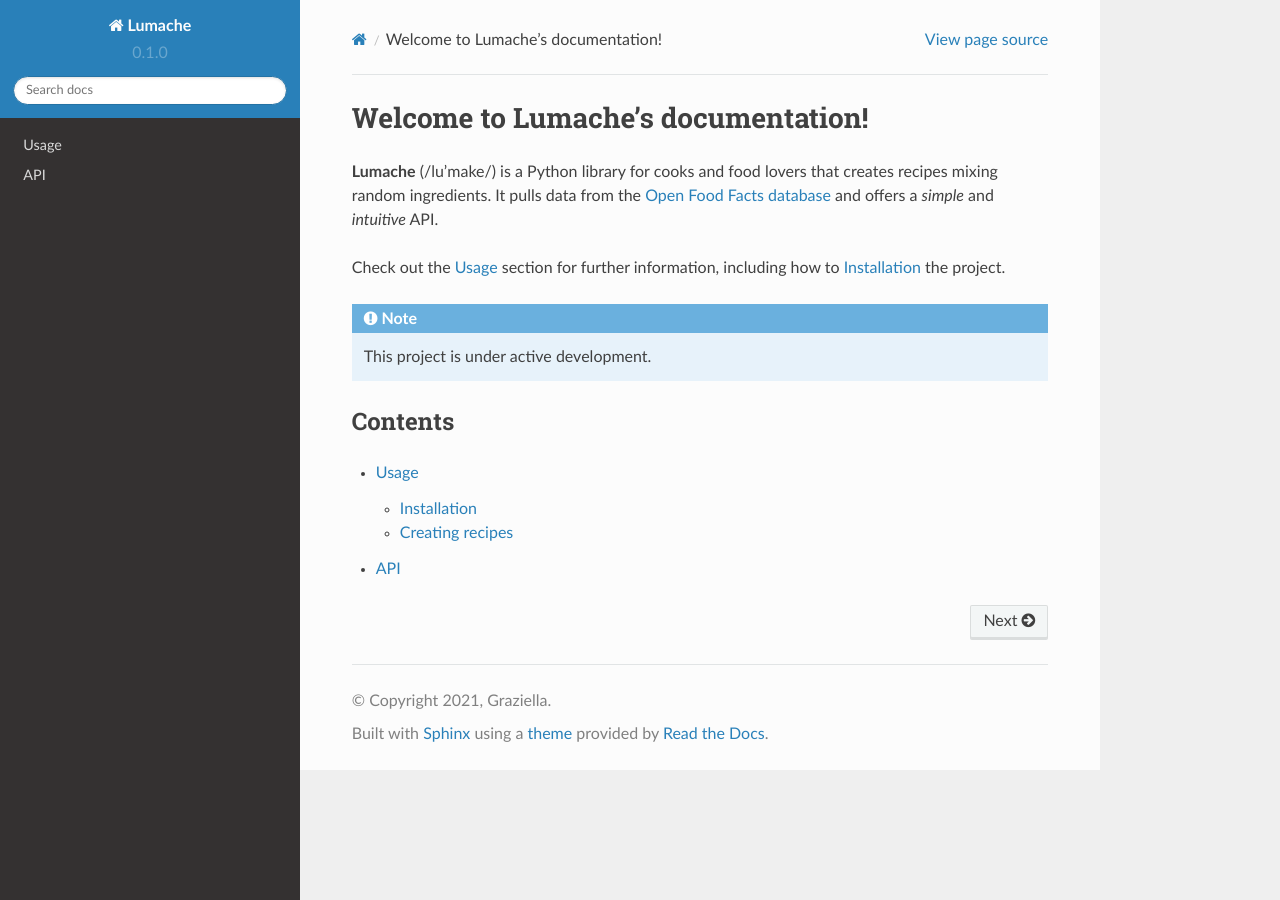
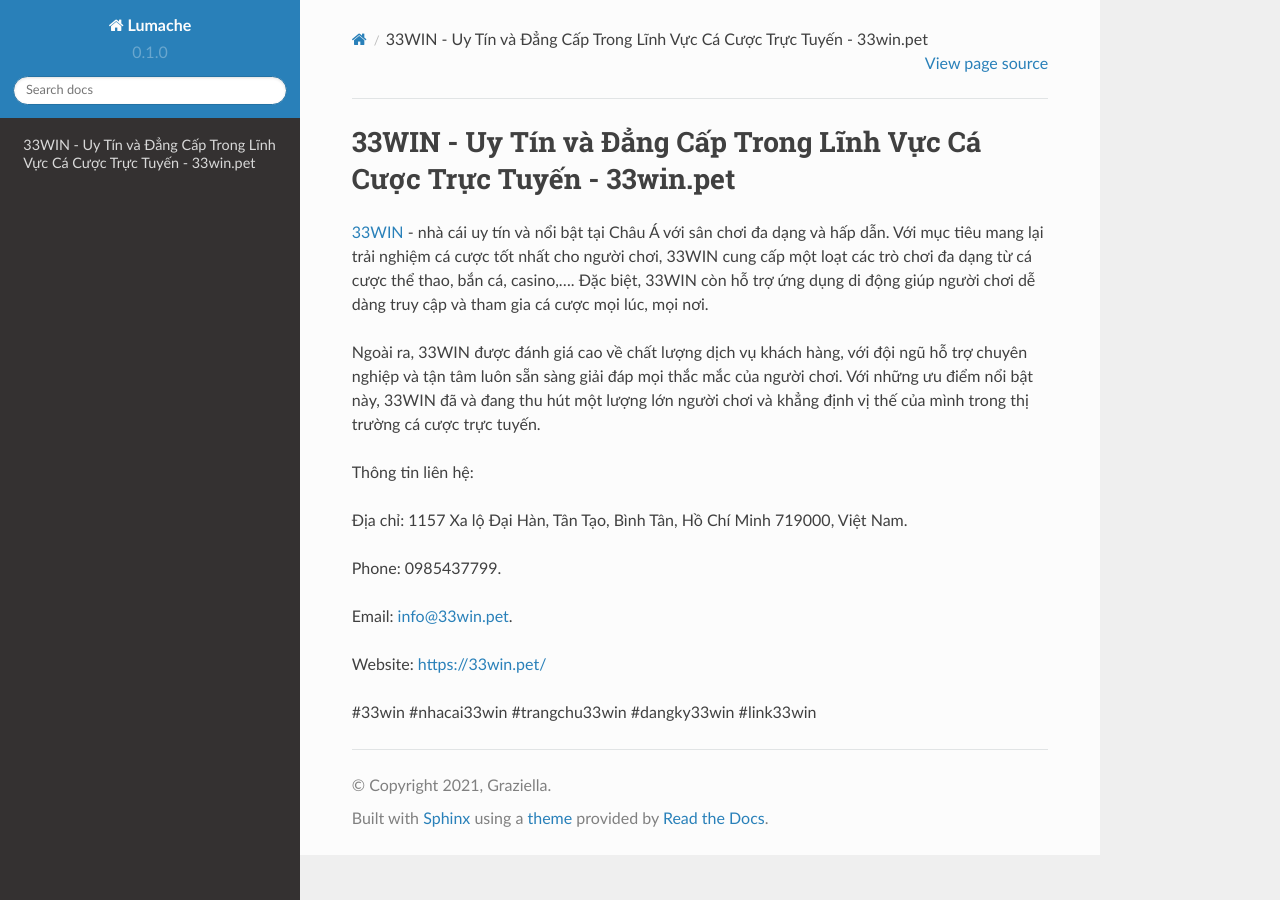
Before and after one commit to iaduphattai904809/33winpet, a Sphinx documentation site: the page built from docs/source/index.rst, in a window 1280 px wide. Built offline with Sphinx 7.4.7 and the Read the Docs theme 2.0.0, drawn with Linux system fonts in a browser that asks for light colours.

Commit message:
Update index.rst

```diff
--- a/docs/source/index.rst
+++ b/docs/source/index.rst
@@ -1,22 +1,18 @@
-Welcome to Lumache's documentation!
+33WIN - Uy Tín và Đẳng Cấp Trong Lĩnh Vực Cá Cược Trực Tuyến - 33win.pet
 ===================================
 
-**Lumache** (/lu'make/) is a Python library for cooks and food lovers
-that creates recipes mixing random ingredients.
-It pulls data from the `Open Food Facts database <https://world.openfoodfacts.org/>`_
-and offers a *simple* and *intuitive* API.
+`33WIN <https://33win.pet/>`_ - nhà cái uy tín và nổi bật tại Châu Á với sân chơi đa dạng và hấp dẫn. Với mục tiêu mang lại trải nghiệm cá cược tốt nhất cho người chơi, 33WIN cung cấp một loạt các trò chơi đa dạng từ cá cược thể thao, bắn cá, casino,.... Đặc biệt, 33WIN còn hỗ trợ ứng dụng di động giúp người chơi dễ dàng truy cập và tham gia cá cược mọi lúc, mọi nơi.
 
-Check out the :doc:`usage` section for further information, including
-how to :ref:`installation` the project.
+Ngoài ra, 33WIN được đánh giá cao về chất lượng dịch vụ khách hàng, với đội ngũ hỗ trợ chuyên nghiệp và tận tâm luôn sẵn sàng giải đáp mọi thắc mắc của người chơi. Với những ưu điểm nổi bật này, 33WIN đã và đang thu hút một lượng lớn người chơi và khẳng định vị thế của mình trong thị trường cá cược trực tuyến.
 
-.. note::
+Thông tin liên hệ:
 
-   This project is under active development.
+Địa chỉ: 1157 Xa lộ Đại Hàn, Tân Tạo, Bình Tân, Hồ Chí Minh 719000, Việt Nam.
 
-Contents
---------
+Phone: 0985437799.
 
-.. toctree::
+Email: info@33win.pet.
 
-   usage
-   api
+Website: https://33win.pet/
+
+#33win #nhacai33win #trangchu33win #dangky33win #link33win
```
